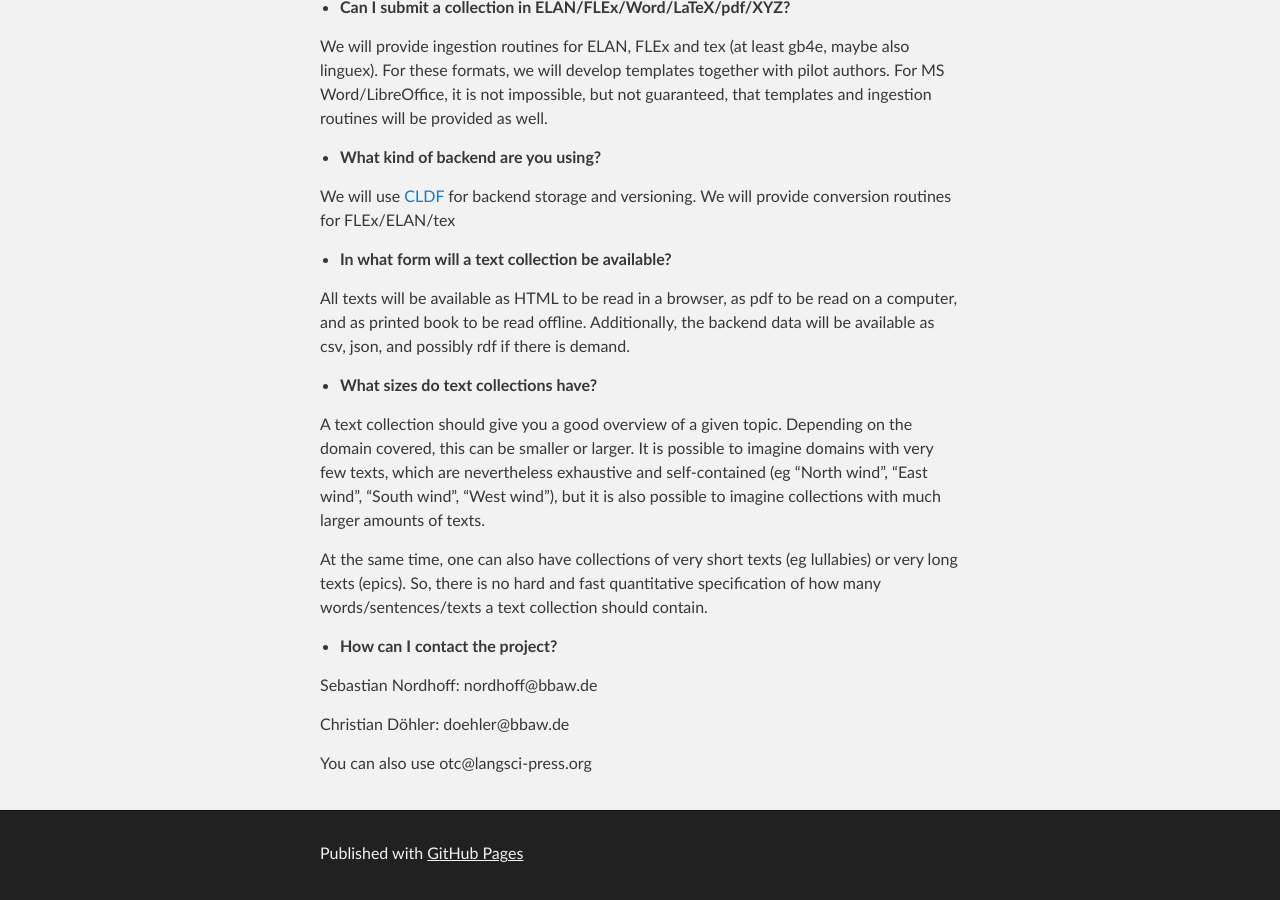
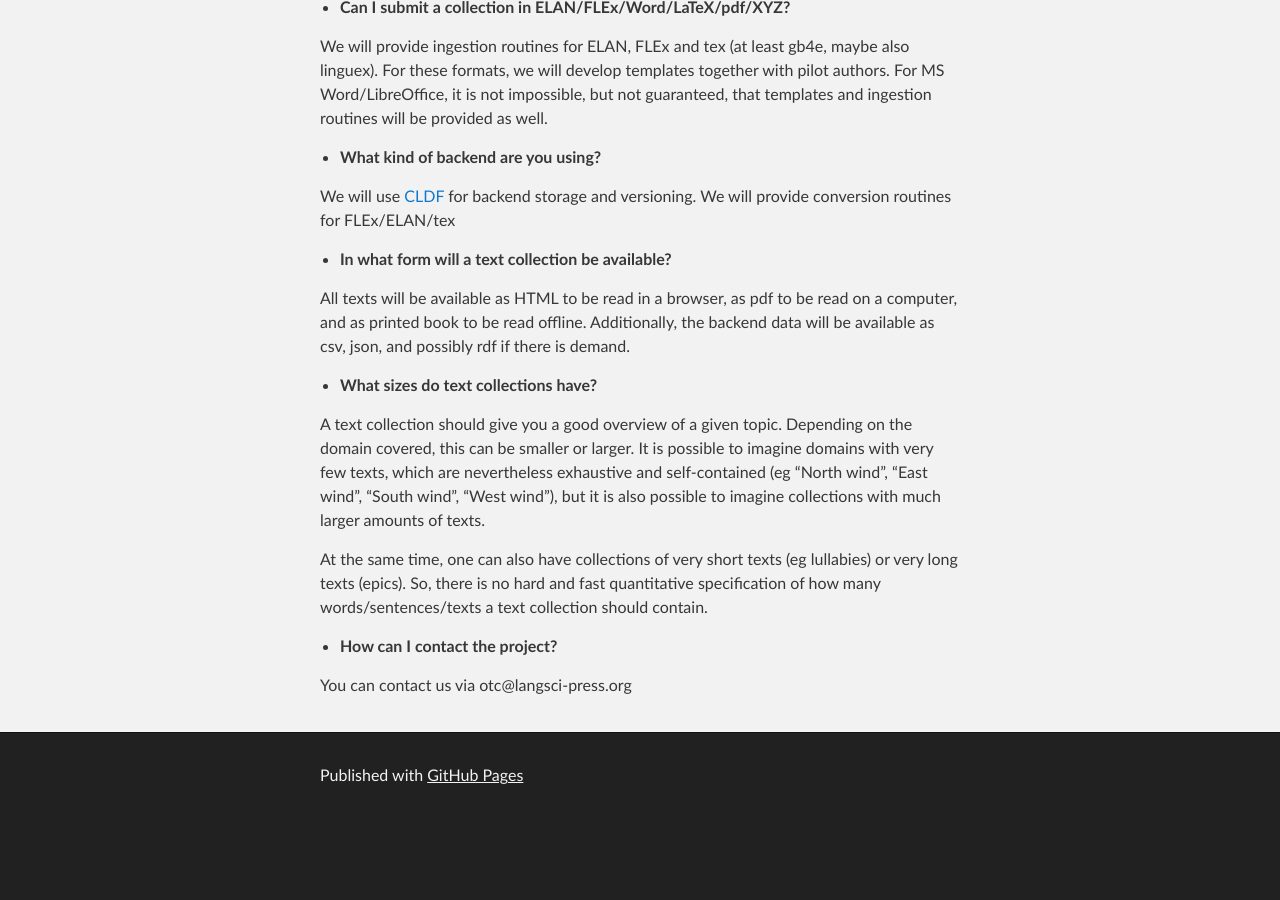
Before and after one commit to OpenTextCollections/opentextcollections.github.io, a Jekyll site: the page built from index.md, in a window 1280 px wide and 900 px high, scrolled down 5548 px. Built offline with Jekyll 4.4.1, drawn with Linux system fonts in a browser that asks for light colours; our own code applies the rules of GitHub Pages for plain Markdown files; after the commit the page ends 6370 px from its top, so only the background shows below that.

Commit message:
Update index.md
BBAW emails deleted

```diff
--- a/index.md
+++ b/index.md
@@ -197,11 +197,7 @@ At the same time, one can also have collections of very short texts (eg lullabie
 
 - **How can I contact the project?**
 
-Sebastian Nordhoff: nordhoff@bbaw.de
-
-Christian Döhler: doehler@bbaw.de
-
-You can also use otc@langsci-press.org
+You can contact us via otc@langsci-press.org
 
 
 
```
